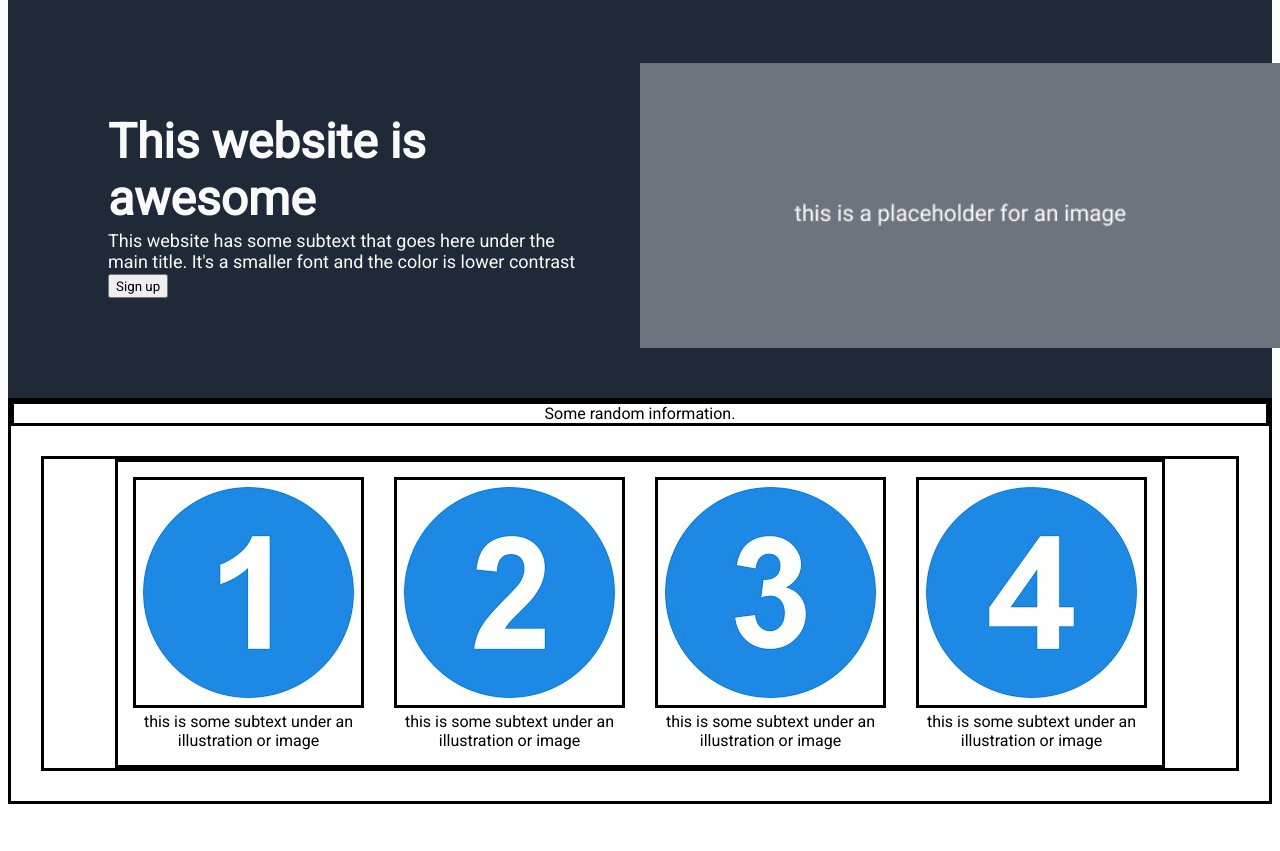
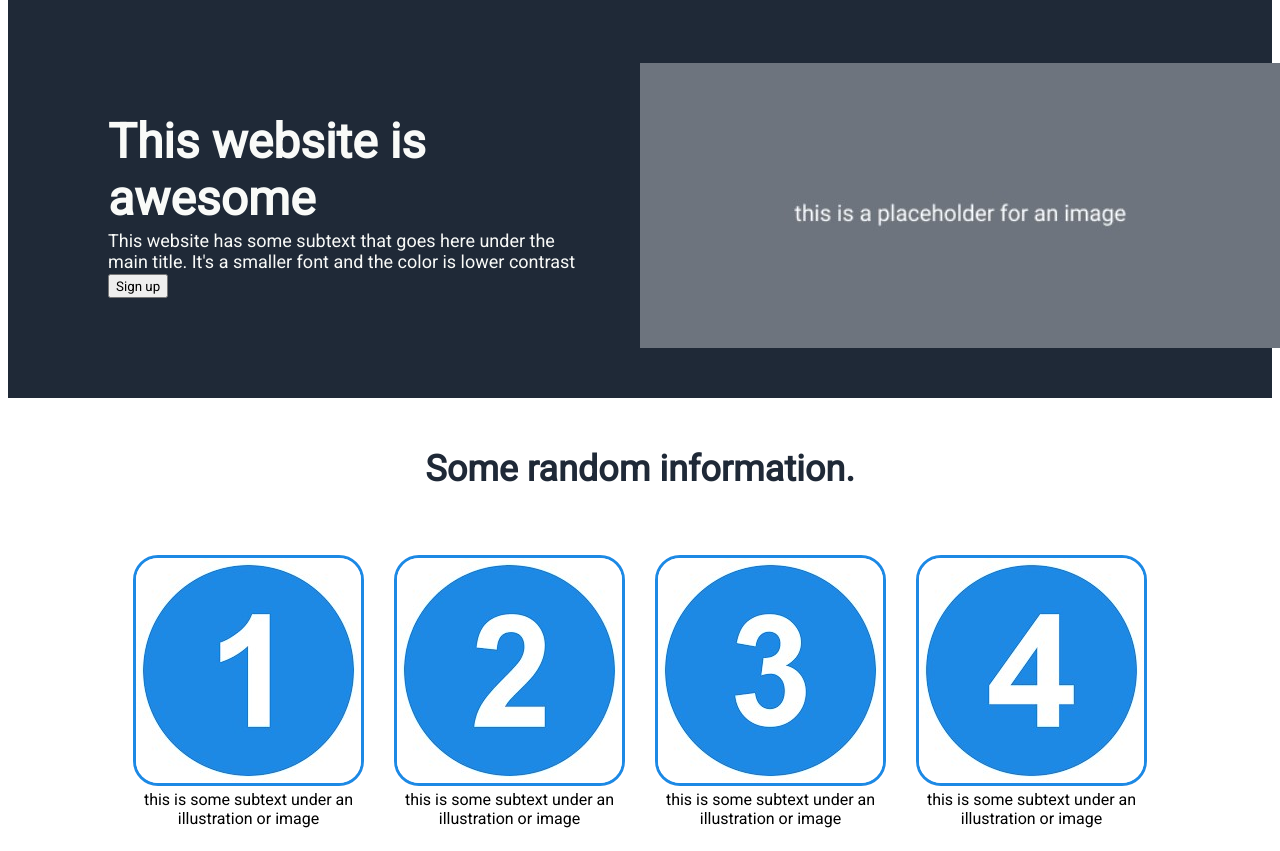
Before and after one commit to MM-AUT/Landing-page, a plain HTML site: page index.html in a window 1280 px wide. Shown: the part 116-967 px from the top of the page. Before the commit the page ends 928 px from the top, so only its background shows below. Drawn offline with Linux system fonts and the light colour scheme.

Commit message:
finish container2
Changed font and color according to assignment

```diff
--- a/styles.css
+++ b/styles.css
@@ -74,14 +74,15 @@
     display: flex;
     flex-wrap: wrap;
     justify-content: center;
-    border: solid black;
-
 }
 
 .information-header-text {
     flex: 1 1 auto;
     text-align: center;
-    border: solid black;
+    color: #1F2937;
+    font-weight: 800;
+    font-size: 36px;
+    margin: 50px;
 
 }
 
@@ -90,15 +91,12 @@
     flex: 1 1 auto;
     justify-content: center;
     width: 100%;
-    margin: 30px;
-    border: solid black;
 
 }
 
 .information-container-small {
     display: flex;
     flex: 0 0 1020px;
-    border: solid black;
 }
 
 .information-text {
@@ -110,5 +108,7 @@
 }
 
 .img-information {
-    border: solid black;
+    border: solid #1d89e4;
+    border-radius: 25px;
+
 }
```
